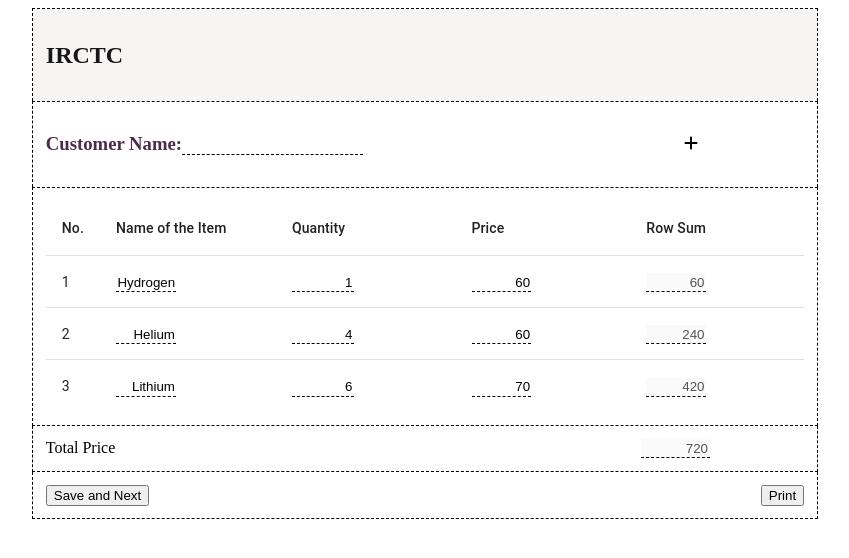
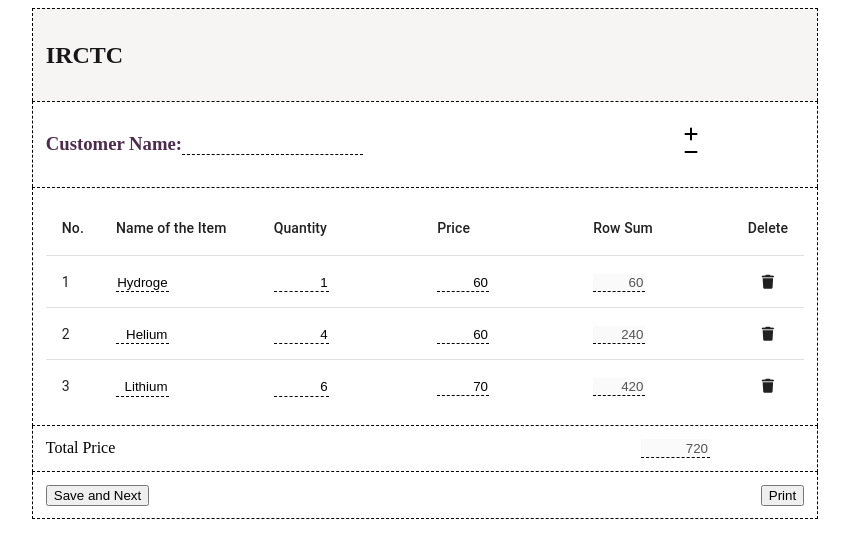
Before and after one commit to mayhim182/BillingSystem_frontend, an Angular app: page / in a window 1280 px wide. Shown: the top 558 px of the page, without its empty margins (215-1064 px from the left). Built offline with nearby package versions, Linux system fonts and the light colour scheme.

Commit message:
added clear and row wise remove

```diff
--- a/package.json
+++ b/package.json
@@ -21,7 +21,7 @@
     "@angular/router": "^17.0.0",
     "rxjs": "~7.8.0",
     "tslib": "^2.3.0",
-    "zone.js": "~0.13.0"
+    "zone.js": "^0.13.3"
   },
   "devDependencies": {
     "@angular-devkit/build-angular": "^17.0.0",
--- a/src/app/app.module.ts
+++ b/src/app/app.module.ts
@@ -11,6 +11,7 @@ import { FormsModule } from '@angular/forms';
 import {MatTableModule} from '@angular/material/table';
 import {MatTooltipModule} from '@angular/material/tooltip';
 import { HttpClientModule } from '@angular/common/http';
+import { MatIconModule } from '@angular/material/icon';
 
 @NgModule({
   declarations: [
@@ -24,7 +25,8 @@ import { HttpClientModule } from '@angular/common/http';
     MatTableModule,
     FormsModule,
     MatTooltipModule,
-    HttpClientModule
+    HttpClientModule,
+    MatIconModule
   ],
   providers: [],
   bootstrap: [AppComponent]
--- a/src/app/billPage/billing/billing.component.html
+++ b/src/app/billPage/billing/billing.component.html
@@ -16,7 +16,12 @@
                     <input class="borderLessInput" [(ngModel)]="customerName" matInput>
                 </div>
                 <div class="headersectionRight">
-                    <i class="fa-solid fa-plus" (click)="addRowParent()" matTooltip="add row"></i>
+                    <div class="addrowsection">
+                        <i class="fa-solid fa-plus" (click)="addRowParent()" matTooltip="add row"></i>
+                    </div>
+                    <div>
+                        <i class="fa-solid fa-minus" (click)="clearAllRowParent()" matTooltip="clear all row"></i>
+                    </div>
                 </div>
             </div>
         </div>
--- a/src/app/billPage/billing/billing.component.ts
+++ b/src/app/billPage/billing/billing.component.ts
@@ -51,6 +51,9 @@ export class BillingComponent implements OnInit {
   addRowParent(): void {
     this.actualbill.addRow();
   }
+  clearAllRowParent(): void {
+    this.actualbill.clearAll();
+  }
 
   savebillto_db(): void {
     let payLoad:any = {
--- a/src/app/components/actualbill/actualbill.component.html
+++ b/src/app/components/actualbill/actualbill.component.html
@@ -38,6 +38,12 @@
             <input matInput [(ngModel)]="element.rowTotal" id="rowTotal" disabled>
           </td>
         </ng-container>
+        <ng-container matColumnDef="delete">
+          <th mat-header-cell *matHeaderCellDef>Delete</th>
+          <td mat-cell *matCellDef="let element">
+            <i class="fa-solid fa-trash" style="width: 100%;text-align: center;" (click)="deleteRow(element)" ></i>
+          </td>
+      </ng-container>
 
         <tr mat-header-row *matHeaderRowDef="displayedColumns"></tr>
         <tr mat-row *matRowDef="let row; columns: displayedColumns;"></tr>
--- a/src/app/components/actualbill/actualbill.component.ts
+++ b/src/app/components/actualbill/actualbill.component.ts
@@ -24,7 +24,7 @@ const ELEMENT_DATA: Item[] = [
   styleUrls: ['./actualbill.component.css']
 })
 export class ActualbillComponent implements OnInit{
-  displayedColumns: string[] = ['position', 'name', 'quantity', 'price','rowTotal'];
+  displayedColumns: string[] = ['position', 'name', 'quantity', 'price','rowTotal','delete'];
   dataSource = ELEMENT_DATA;
   @Output() finalPrice:EventEmitter<number> = new EventEmitter<number>();
   displayedData:MatTableDataSource<Item> = new MatTableDataSource(this.dataSource);
@@ -60,4 +60,26 @@ export class ActualbillComponent implements OnInit{
     this.displayedData = new MatTableDataSource(this.dataSource);
     this.displayedData._updateChangeSubscription();
   }
+  clearAll(): void {
+    // Clear all rows
+    this.dataSource = [];
+
+    // Add one empty row
+    this.addRow();
+    this.displayedData = new MatTableDataSource(this.dataSource);
+    this.displayedData._updateChangeSubscription();
+    this.onpriceChange()
+  }
+  deleteRow(row: any): void {
+    const index = this.dataSource.indexOf(row);
+    if (index !== 0 ||(index==0 && this.dataSource.length!=1) ) {
+        this.dataSource.splice(index, 1);
+    }
+    else if(index==0 && this.dataSource.length==1){
+        this.clearAll()
+    }
+    this.displayedData._updateChangeSubscription();
+    this.onpriceChange()
 }
+
+}
```
Also changed, not shown: src/app/components/actualbill/actualbill.component.css (line endings or trailing spaces), 1 other file (tests, documents, lock files or other folders).
